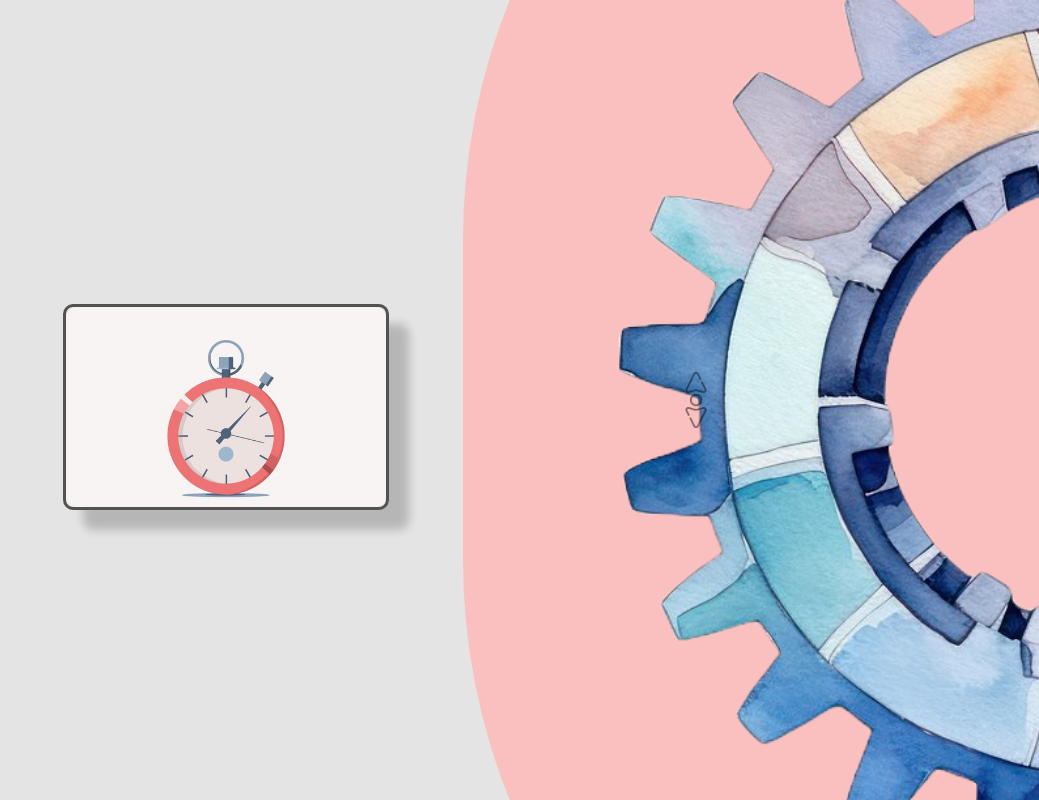
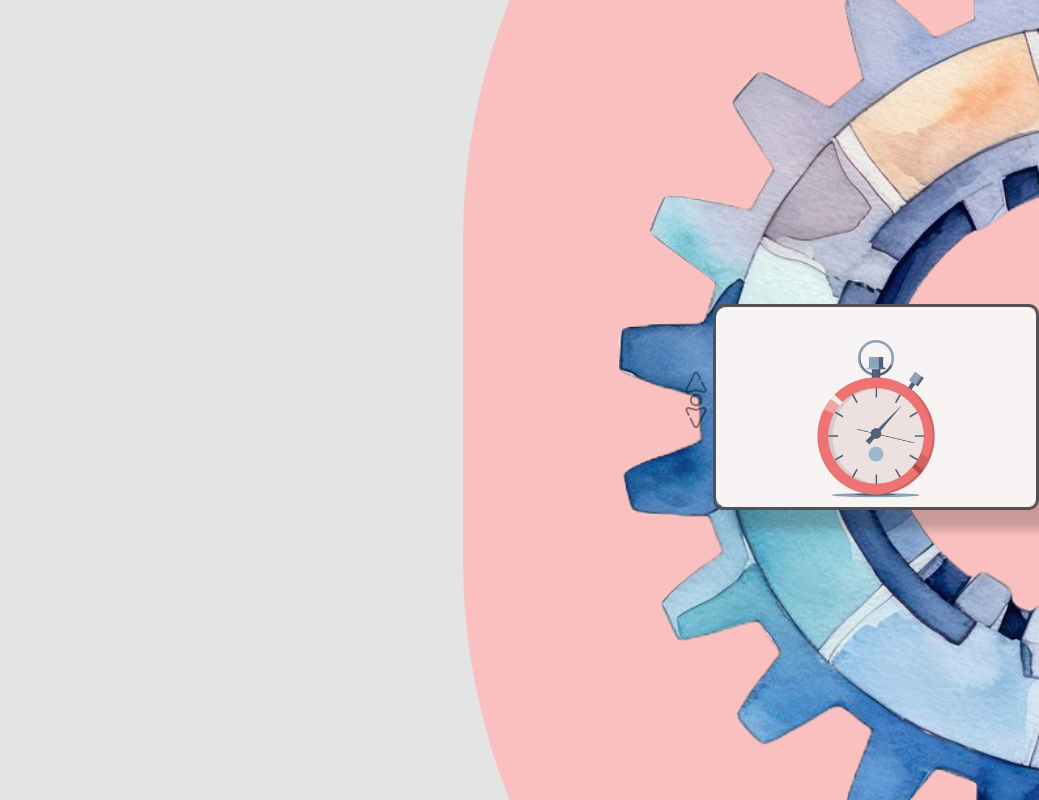
Before and after one commit to ZacharyAHintz/Portfolio, a React (Vite) app in the folder Portfolio/: page / in a window 1280 px wide. Shown: the whole page, without its empty margins (241-1280 px from the left). Built offline with nearby package versions, Linux system fonts and the light colour scheme.

Commit message:
Baseline

```diff
--- a/Portfolio/src/components/StopWatch.jsx
+++ b/Portfolio/src/components/StopWatch.jsx
@@ -57,7 +57,7 @@ export default function StopWatch() {
       }`}
       style={{
         opacity,
-        transform: `rotate(${rotation}deg) translate(650px) rotate(-${rotation}deg)`,
+        transform: `rotate(${rotation}deg) rotate(-${rotation}deg)`,
         transition: "transform 0.8s ease-in-out, opacity 0.3s ease-in-out",
       }}
     >
--- a/Portfolio/src/styles/StopWatch.module.css
+++ b/Portfolio/src/styles/StopWatch.module.css
@@ -1,26 +1,30 @@
 .stopwatchContainer {
   position: absolute;
-  right: 0%;
+  right: 0;
   top: 38%;
+
   width: 40vh;
   height: 25vh;
-  transform: translateY(-50%);
   display: flex;
   justify-content: center;
   align-items: center;
   border: 3px solid rgb(82, 82, 82);
   border-radius: 10px;
   box-shadow: 20px 20px 10px rgba(0, 0, 0, 0.2);
-  transition: transform 0.8s ease-in-out;
+  transition: width 0.8s ease-in-out, height 0.8s ease-in-out,
+    transform 0.8s ease-in-out, opacity 0.3s ease-in-out; /* Smooth transition for width and height */
 }
 
 .stopwatchContainer.expanded {
-  top: 0;
-  right: 0;
   width: 100vw;
   height: 30vh;
-  transform: none;
-  border-radius: 10px;
+  opacity: 1;
+
+  transform: translateY(-38vh) translateX(0vh) !important;
+}
+
+.dimmed {
+  opacity: 0.5;
 }
 
 .stopwatchButton {
@@ -41,5 +45,4 @@
   width: 100%;
   height: 100%;
   object-fit: cover;
-  border-radius: inherit;
 }
```
